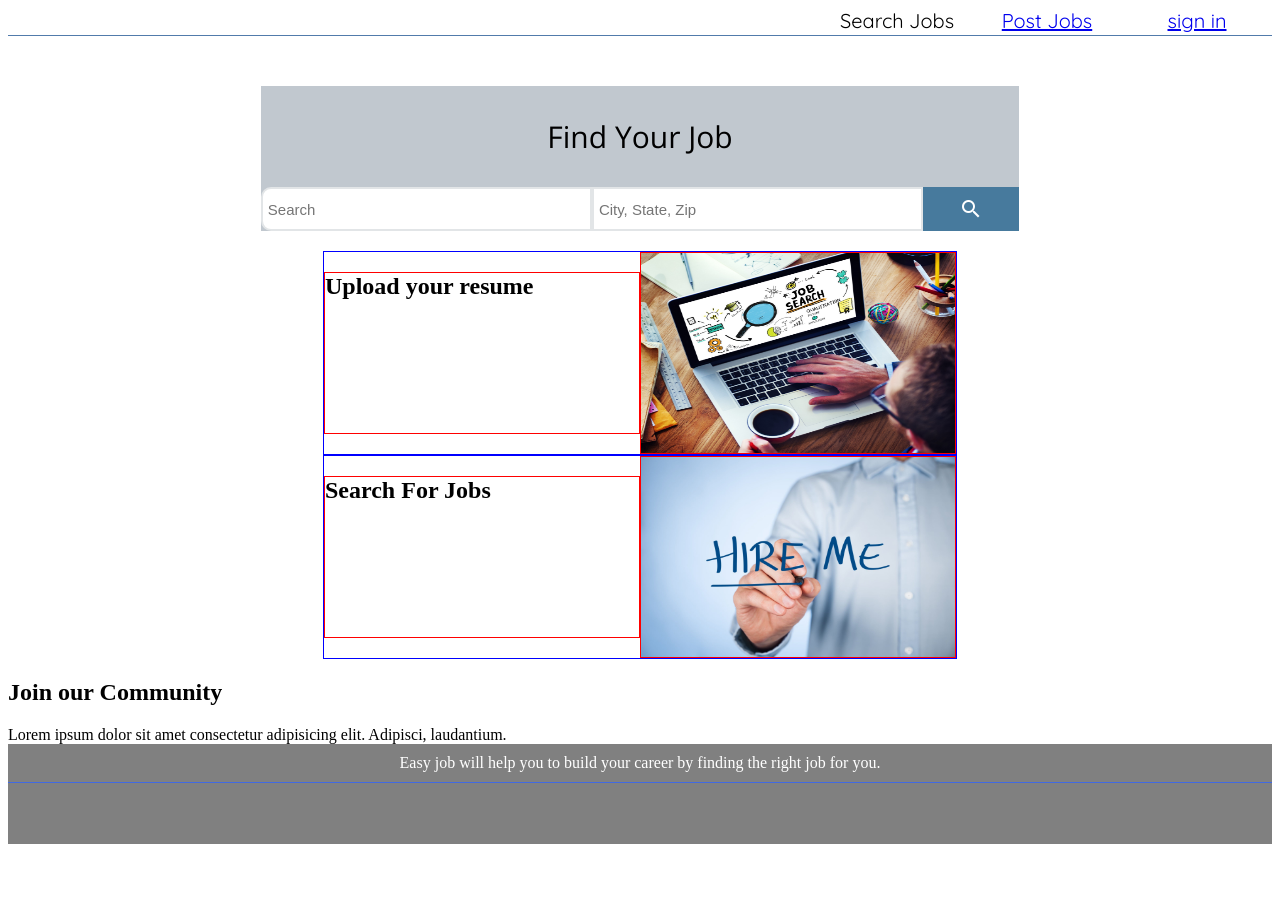
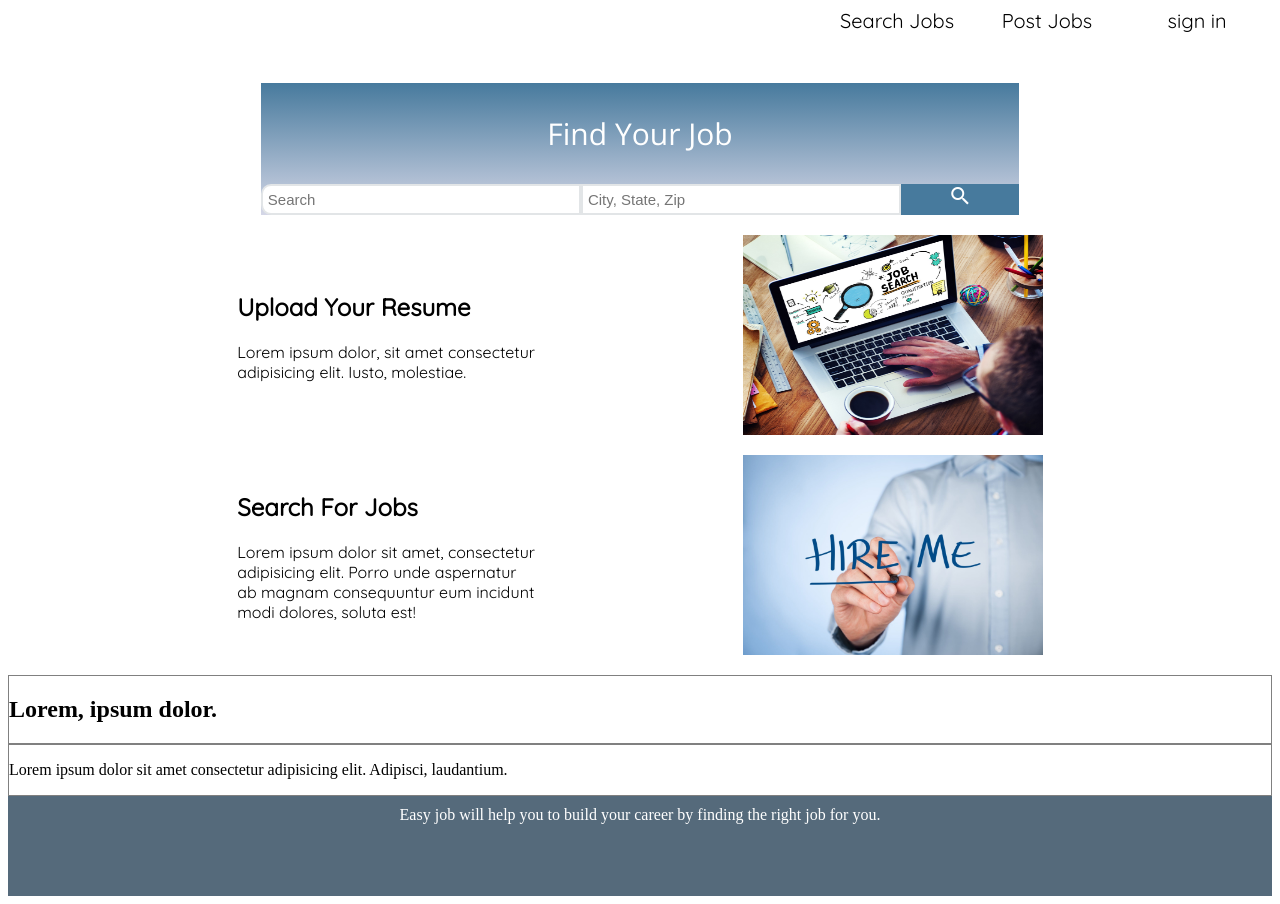
Before and after one commit to german9304/EasyJob, an Angular app in the folder EasyJob/: page / in a window 1280 px wide. Before the commit the page ends 852 px from the top, so only its background shows below. Built offline with nearby package versions, Linux system fonts and the light colour scheme.

Commit message:
home page

```diff
--- a/EasyJob/src/app/dashboard/dashboard.component.css
+++ b/EasyJob/src/app/dashboard/dashboard.component.css
@@ -1,5 +1,5 @@
 .menu {
-  border-bottom: solid 1px #517bab;
+  /*border-bottom: solid 1px #517bab;*/
   margin-bottom: 50px;
 }
 #menu-list {
@@ -16,10 +16,20 @@
   list-style-type: none;
   flex-basis: 150px;
   text-align: center;
+  /*border: solid 1px red;*/
+}
+.item a{
+  display: block;
+  color: black;
+  text-decoration: none;
+  /*border: solid 1px green;*/
+}
+
+.item a:hover{
+color: #517bab;
 }
 
 .job-search {
-  /* border: solid 1px black;*/
   display: flex;
   justify-content: center;
   margin-bottom: 20px;
@@ -30,24 +40,27 @@
   flex-basis: 60%;
   font-family: "Open Sans", sans-serif;
   text-align: center;
-
-  background-color: #0a264240;
+  color:white;
+  background: linear-gradient(180deg,#477A9D, #d5d7e7);
 }
 .search-job-form .search-forms {
   display: flex;
   flex-wrap: wrap;
+
 }
 
 .search-job-form input {
   box-sizing: border-box;
-  flex: 5 2 100px;
-  padding: 0 2px 0 5px;
+  flex: 5 2 150px;
+  padding: 5px;
   font-size: 15px;
+  outline-style: none;
+
+  border: solid 2px #e2e5e7;
 }
 .search-job-form .material-icons {
   box-sizing: border-box;
-  flex: 1 1 50px;
-  padding: 10px;
+  flex: 2 1 50px;
   background-color: #477a9d;
   color: white;
   cursor: pointer;
@@ -59,42 +72,49 @@
 
 .job-footer {
   height: 100px;
-  background-color: gray;
+  background-color:#556A7B;
 }
 
 .text-history {
   color: white;
   padding: 10px;
   text-align: center;
-  border-bottom: solid 1px royalblue;
 }
 
-.search-forms input {
-  outline-style: none;
-  outline-style: none;
-  border: solid 2px #e2e5e7;
-}
 #search-input {
   border-radius: 10px 0 0 10px;
 }
 
-
 .job-site {
-  display:flex;
-  flex-wrap:wrap;
+  display: flex;
+  flex-wrap: wrap;
   justify-content: center;
+  /*border: solid 1px black;*/
 }
 .job-site .inner {
-  flex-basis: 50%;
-  border: solid 1px blue;
+  flex-basis: 80%;
+  /*border: solid 1px blue;*/
   display: flex;
   flex-wrap: wrap;
+  justify-content: space-around;
+  align-items: center;
+  font-family: 'Quicksand', sans-serif;
+  margin-bottom: 20px;
 }
-.inner > *{
-  flex:1 2 150px;
-  border: solid 1px red;
+.inner > * {
+  flex-basis: 300px;
+  /*border: solid 1px red;*/
+
 }
+
 img {
   width: 300px;
-  height:200px;
+  height: 200px;
 }
+
+.explanation{
+  border: solid gray 1px;
+}
+.reviews-section{
+  border: solid gray 1px;
+}
--- a/EasyJob/src/app/dashboard/dashboard.component.html
+++ b/EasyJob/src/app/dashboard/dashboard.component.html
@@ -27,20 +27,27 @@
     <!--- JOB SITE INFORMATION -->
     <section class="job-site">
         <div class="inner upload-resume">
-            <h2>Upload your resume</h2>
-            <img src="../../assets/jobsearch3.jpeg">
+            <div class="information">
+                <h2>Upload Your Resume</h2>
+                <p>Lorem ipsum dolor, sit amet consectetur adipisicing elit. Iusto, molestiae.</p>
+            </div>
+            <img class="myimg"src="../../assets/jobsearch3.jpeg">
         </div>
         <div class="inner search-jobs">
+            <div class="information">
                 <h2>Search For Jobs</h2>
-                <img src="../../assets/jobshirem.jpg">
+                <p>Lorem ipsum dolor sit amet, consectetur adipisicing elit. Porro unde aspernatur ab magnam consequuntur eum
+                    incidunt modi dolores, soluta est!</p>
+            </div>
+            <img class="myimg" src="../../assets/jobshirem.jpg">
         </div>
     </section>
     <section class="explanation">
-        <h2> Join our Community</h2>
+        <h2> Lorem, ipsum dolor.</h2>
 
     </section>
     <section class="reviews-section">
-        Lorem ipsum dolor sit amet consectetur adipisicing elit. Adipisci, laudantium.
+       <p>Lorem ipsum dolor sit amet consectetur adipisicing elit. Adipisci, laudantium. </p>
     </section>
     <!--- JOB SITE FOOTER -->
     <footer class="job-footer">
--- a/EasyJob/src/index.html
+++ b/EasyJob/src/index.html
@@ -9,7 +9,7 @@
   <meta name="viewport" content="width=device-width, initial-scale=1">
   <link rel="icon" type="image/x-icon" href="favicon.ico">
   <link href="https://fonts.googleapis.com/icon?family=Material+Icons" rel="stylesheet">
-  <link href="https://fonts.googleapis.com/css?family=Quicksand|Open+Sans" rel="stylesheet">
+  <link href="https://fonts.googleapis.com/css?family=Quicksand|Open+Sans |Dosis|Quicksand" rel="stylesheet">
 </head>
 
 <body>
```
